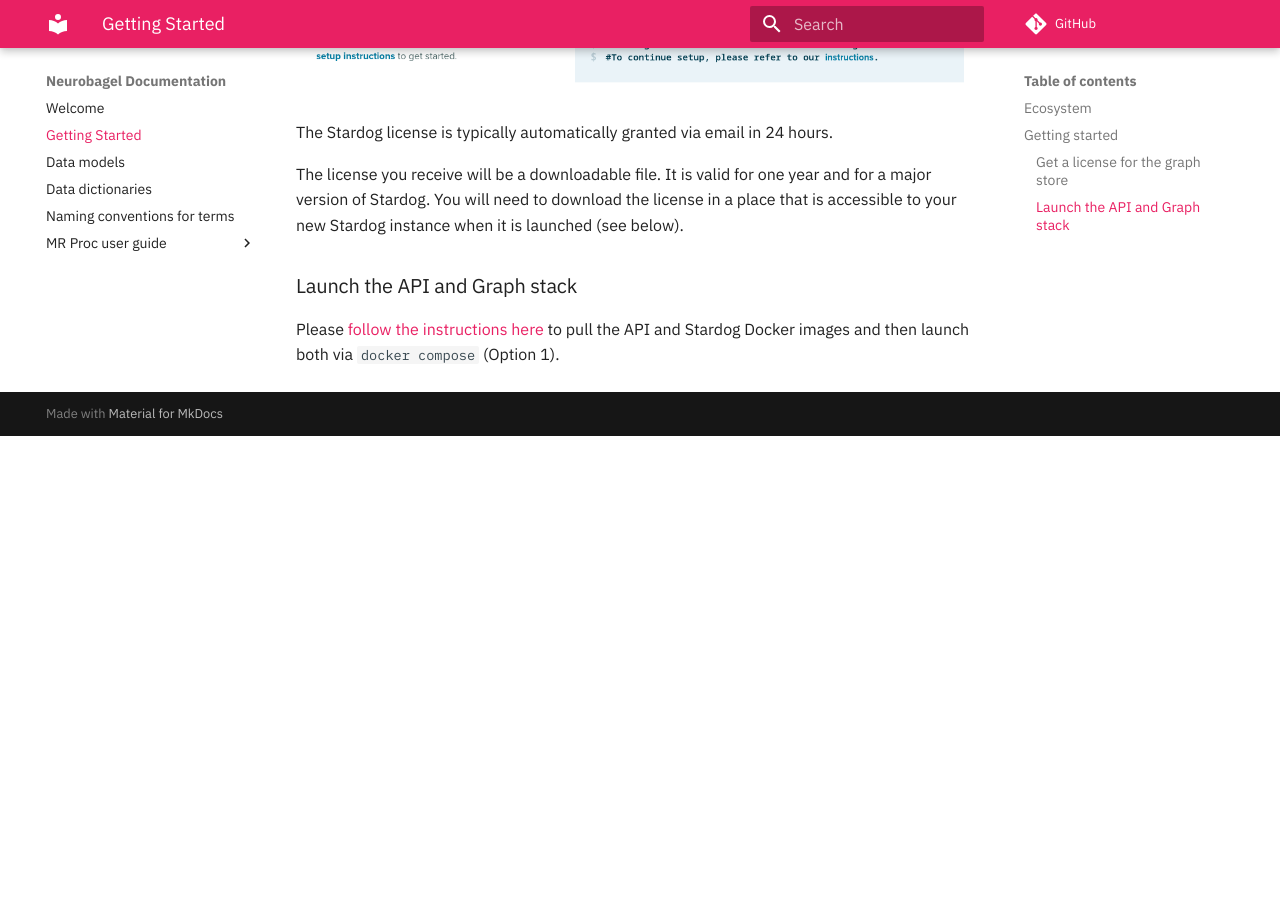
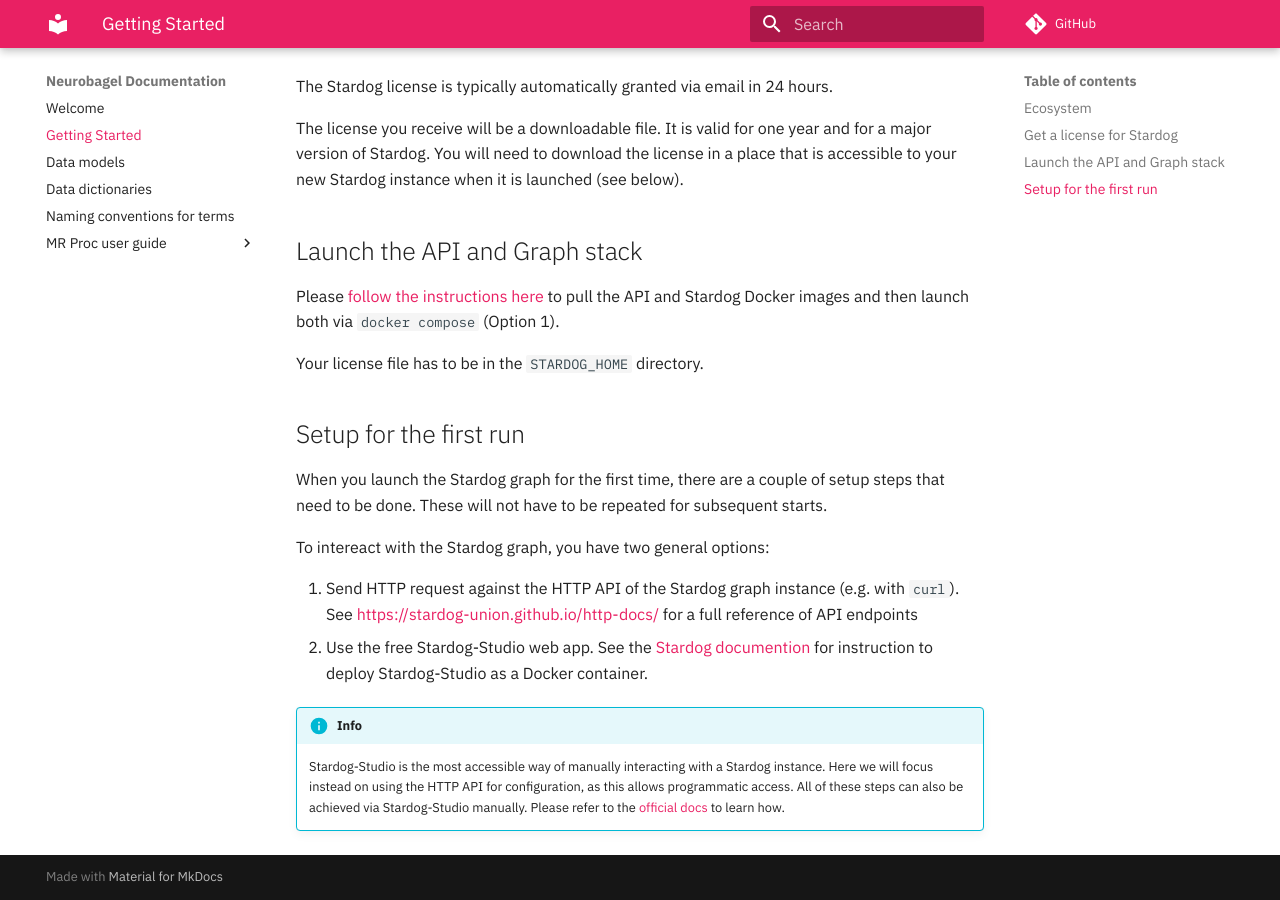
Before and after one commit to neurobagel/documentation, an MkDocs documentation site: the page built from docs/start.md, in a window 1280 px wide and 900 px high, scrolled down 1930 px. Built offline with MkDocs 1.6.1 and Material for MkDocs 9.7.7, drawn with Linux system fonts in a browser that asks for light colours; comment, search, counter and statistics services are not loaded; before the commit the page ends 2366 px from its top, so only the background shows below that; some of the changed text lies outside the part shown.

Commit message:
Explain first setup routes

```diff
--- a/docs/start.md
+++ b/docs/start.md
@@ -30,10 +30,7 @@
 
     Add Neurobagel figure for overview.
 
-
-## Getting started
-
-### Get a license for the graph store
+## Get a license for Stardog
 
 We use Stardog as our Graph store application.
 Stardog has a free, annually renewable license for academic use.
@@ -59,8 +56,32 @@
 to your new Stardog instance when it is launched (see below).
 
 
-### Launch the API and Graph stack
+## Launch the API and Graph stack
 
 Please [follow the instructions here](https://github.com/neurobagel/api/blob/main/README.md#docker)
 to pull the API and Stardog Docker images
 and then launch both via `docker compose` (Option 1).
+
+Your license file has to be in the `STARDOG_HOME` directory.
+
+## Setup for the first run
+
+When you launch the Stardog graph for the first time,
+there are a couple of setup steps that need to be done.
+These will not have to be repeated for subsequent starts.
+
+To intereact with the Stardog graph,
+you have two general options:
+
+1. Send HTTP request against the HTTP API of the Stardog graph instance (e.g. with `curl`). See [https://stardog-union.github.io/http-docs/](https://stardog-union.github.io/http-docs/) for a full reference of API endpoints
+2. Use the free Stardog-Studio web app. See the [Stardog documention](https://docs.stardog.com/stardog-applications/dockerized_access#stardog-studio) for instruction to deploy Stardog-Studio as a Docker container.
+
+
+!!! info
+    Stardog-Studio is the most accessible way
+    of manually interacting with a Stardog instance.
+    Here we will focus instead on using the HTTP API for configuration,
+    as this allows programmatic access.
+    All of these steps can also be achieved via Stardog-Studio manually.
+    Please refer to the
+    [official docs](https://docs.stardog.com/stardog-applications/studio/) to learn how.
```
